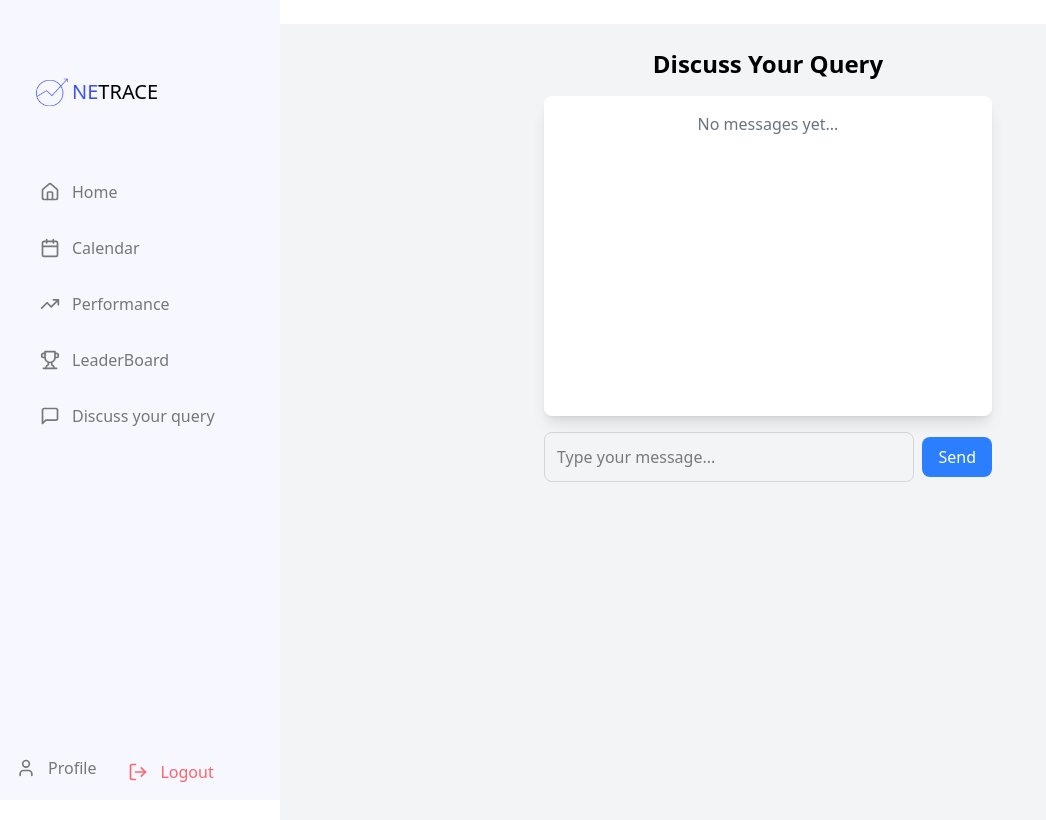
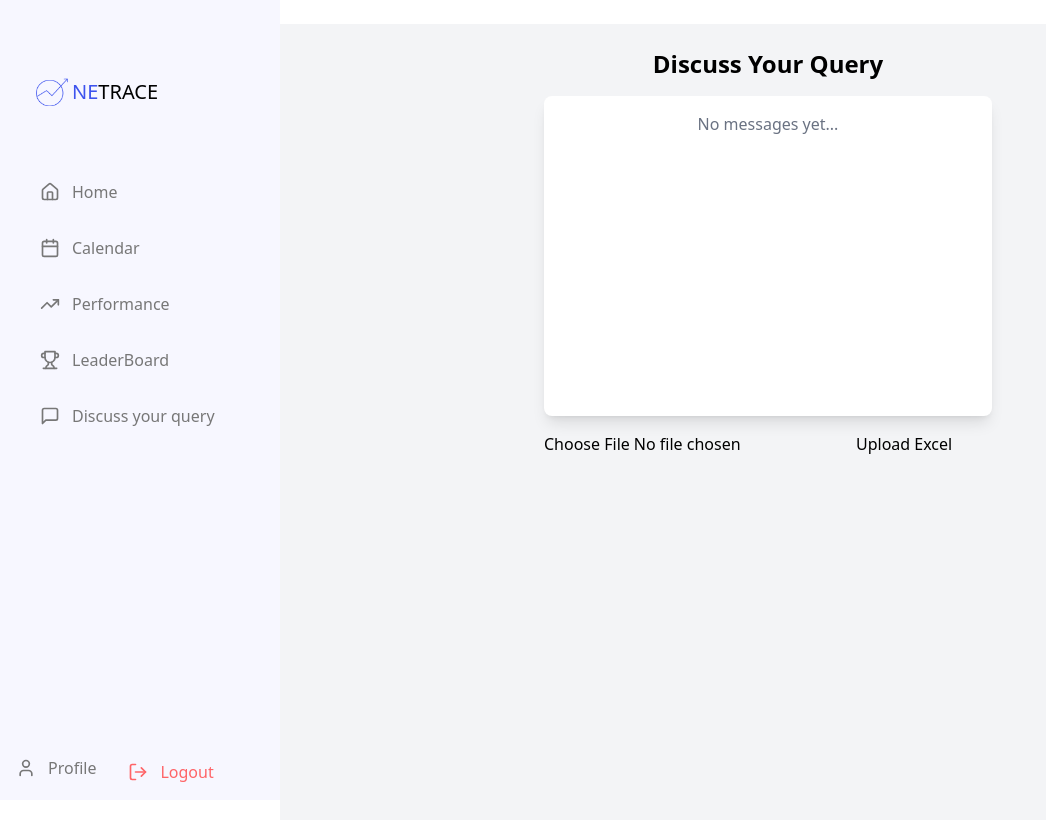
Before and after one commit to ujjwal-07/oneTrace, a Next.js app: page /DiscussQ in a window 1280 px wide. Shown: the top 820 px of the page, without its empty margins (0-1046 px from the left). Built offline with nearby package versions, Linux system fonts and the light colour scheme.

Commit message:
Update page.tsx

```diff
--- a/src/app/DiscussQ/page.tsx
+++ b/src/app/DiscussQ/page.tsx
@@ -1,9 +1,10 @@
 "use client";
 import { useState } from "react";
-
+import axios from "axios";
 const Messages = () => {
   const [message, setMessage] = useState("");
   const [messages, setMessages] = useState<string[]>([]);
+  const [selectedFile, setSelectedFile] = useState(null);
 
   // Handle sending a message
   const sendMessage = () => {
@@ -12,6 +13,36 @@ const Messages = () => {
       setMessage(""); // Clear input
     }
   };
+  const handleFileChange = (e) => {
+    setSelectedFile(e.target.files[0]);
+  };
+  const handleSubmit = async (e) => {
+    e.preventDefault();
+
+    if (!selectedFile) {
+      alert("Please select a file first!");
+      return;
+    }
+
+    const formData = new FormData();
+    formData.append("excelFile", selectedFile);
+
+    try {
+      const response = await axios.post("http://localhost:5000/api/store_excel_data", formData, {
+        headers: {
+          "Content-Type": "multipart/form-data"
+        }
+      });
+
+      console.log("Server Response:", response.data);
+      alert("File uploaded successfully!");
+    } catch (error) {
+      console.error("Upload failed:", error);
+      alert("Failed to upload the file.");
+    }
+  };
+
+
 
   return (
     <div className="min-h-screen flex flex-col items-center bg-gray-100 p-6">
@@ -36,19 +67,14 @@ const Messages = () => {
 
       {/* Message Input & Button */}
       <div className="w-full max-w-md flex items-center gap-2">
-        <input
-          type="text"
-          placeholder="Type your message..."
-          className="w-full p-3 border border-gray-300 rounded-lg focus:outline-none focus:ring-2 focus:ring-blue-400"
-          value={message}
-          onChange={(e) => setMessage(e.target.value)}
-        />
-        <button
-          onClick={sendMessage}
-          className="bg-blue-500 text-white px-4 py-2 rounded-lg hover:bg-blue-600 transition"
-        >
-          Send
-        </button>
+      <form onSubmit={handleSubmit}>
+      <input
+        type="file"
+        accept=".xlsx, .xls"
+        onChange={handleFileChange}
+      />
+      <button type="submit">Upload Excel</button>
+    </form>
       </div>
     </div>
   );
```
